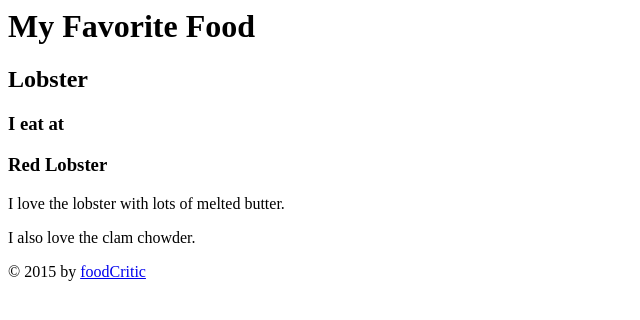
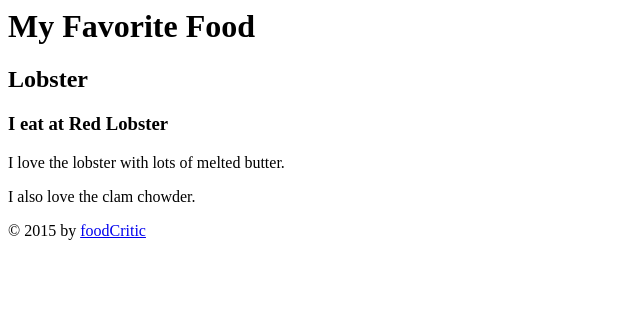
Before and after one commit to phyzzld/code-for-coffee, a plain HTML site: page food.html in a window 1280 px wide. Shown: the whole page, without its empty margins (0-640 px from the left). Drawn offline with Linux system fonts and the light colour scheme.

Commit message:
Update food.html

```diff
--- a/food.html
+++ b/food.html
@@ -8,7 +8,7 @@
       <h2>Lobster</h2>
     </header>
     <section>
-      <h3>I eat at <h3>Red Lobster</h3></h3>
+      <h3>I eat at Red Lobster</h3>
       <p>
         I love the lobster with lots of melted butter.
       </p>
```
